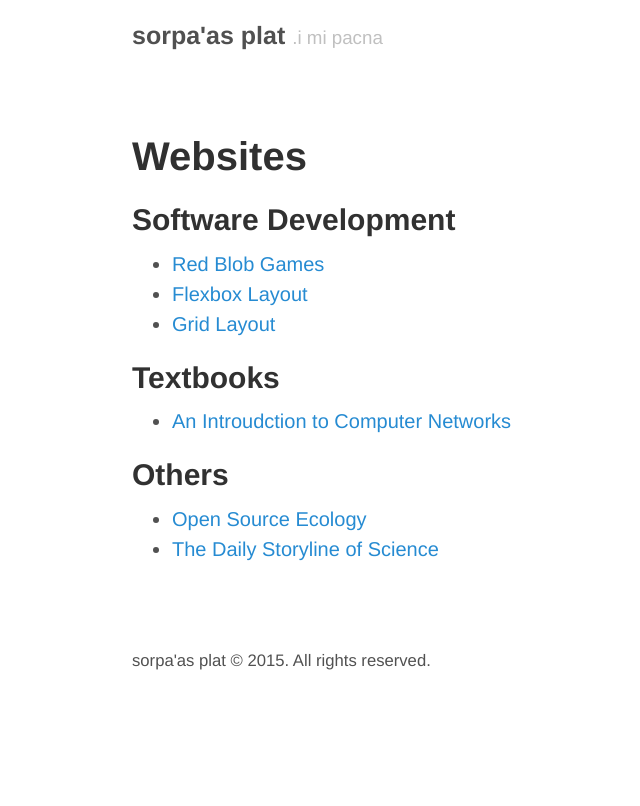
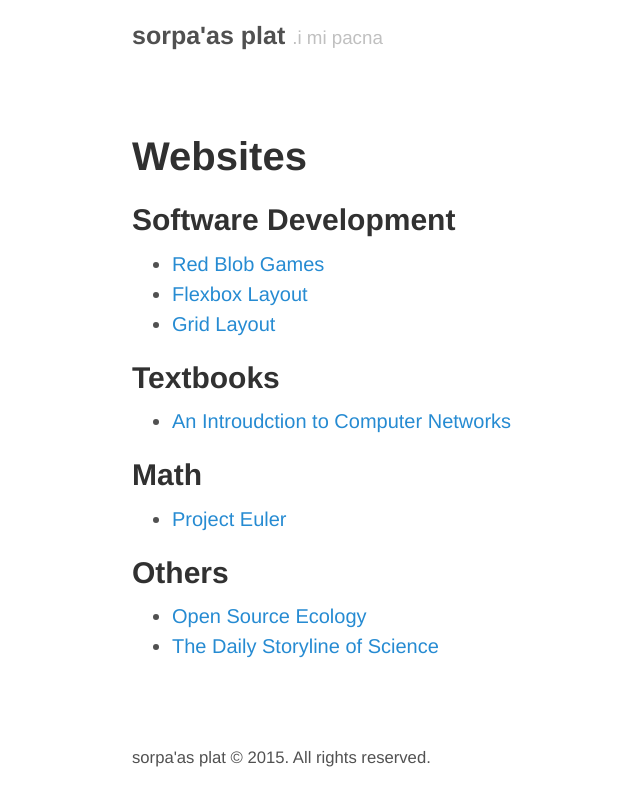
Before and after one commit to sorpaas/sorpaas.com, a Jekyll site: the page built from _wiki/websites.md, in a window 1280 px wide. Shown: the top 806 px of the page, without its empty margins (158-798 px from the left). Built offline with Jekyll 4.4.1, drawn with Linux system fonts in a browser that asks for light colours; Markdown is read by kramdown in place of the engine named in the settings; comment, search, counter and statistics services are not loaded.

Commit message:
Add more links

```diff
--- a/_wiki/websites.md
+++ b/_wiki/websites.md
@@ -13,6 +13,10 @@ Textbooks
 --------
 * [An Introudction to Computer Networks](http://intronetworks.cs.luc.edu/current/html/)
 
+Math
+--------
+* [Project Euler](http://projecteuler.net/)
+
 Others
 --------
 * [Open Source Ecology](http://opensourceecology.org/wiki/)
```
